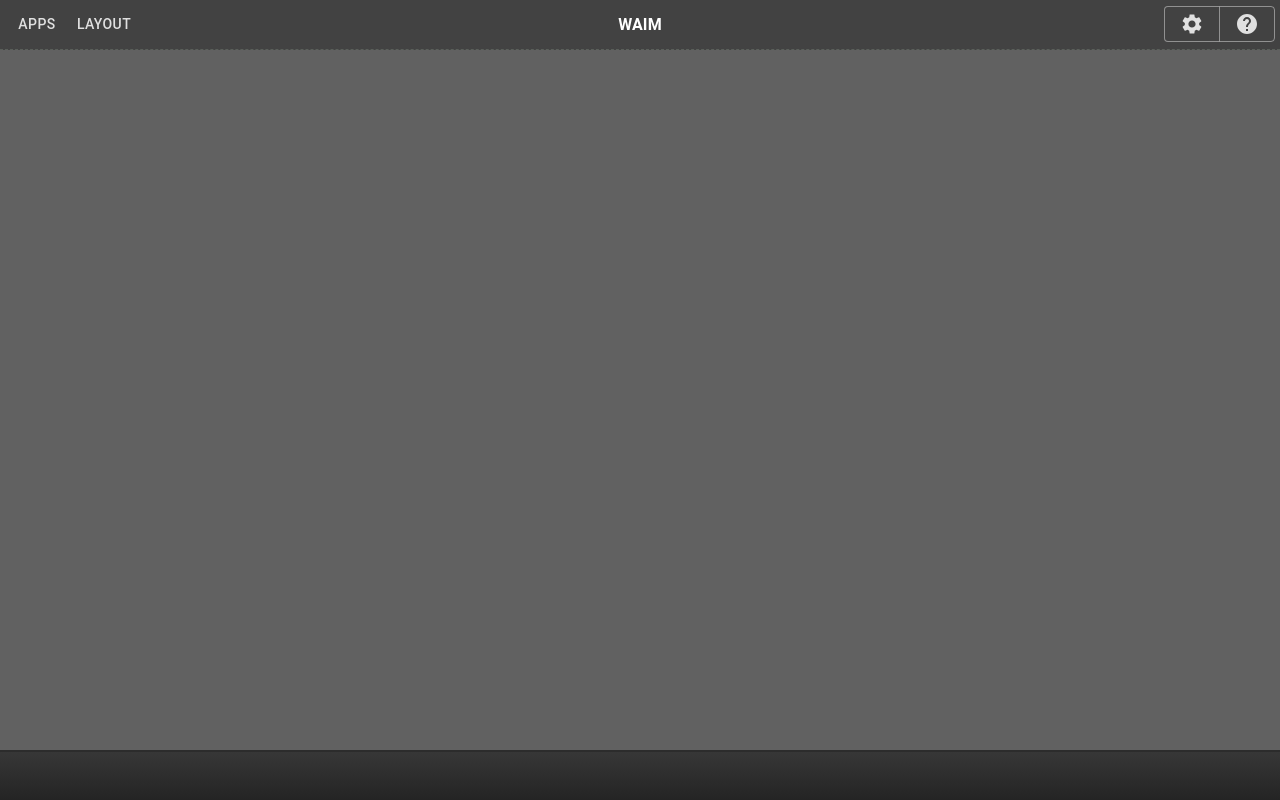
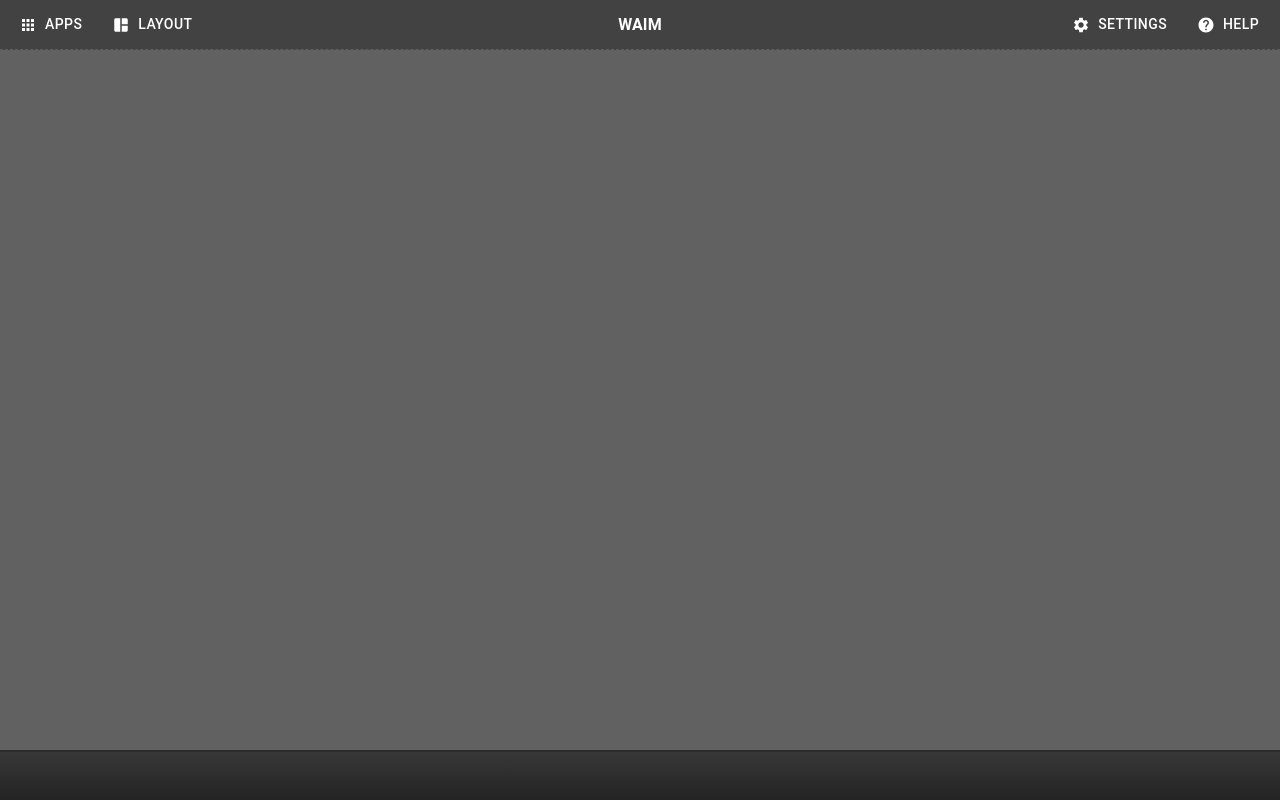
Before and after one commit to masesk/webapp-interface-manager, a React (Vite) app: page / in a window 1280 px wide. Built offline with nearby package versions, Linux system fonts and the light colour scheme.

Commit message:
update minibar, settings

```diff
--- a/package.json
+++ b/package.json
@@ -17,6 +17,7 @@
     "react": "^18.2.0",
     "react-dom": "^18.2.0",
     "react-redux": "^7.2.2",
+    "react-router-dom": "^6.9.0",
     "redux": "^4.0.5"
   },
   "devDependencies": {
--- a/src/main/AppManager.jsx
+++ b/src/main/AppManager.jsx
@@ -15,9 +15,15 @@ import Receiver from '../apps/Receiver';
 import TwoColumnLayout from './TwoColumnLayout';
 import Tabs from "@mui/material/Tabs"
 import { VERTICAL_2COLUM } from '../redux/constants';
+import {
+  createBrowserRouter,
+  RouterProvider,
+} from "react-router-dom";
+
 
 
 const AppManager = ({ windows, loadApps, addAppDom }) => {
+
   useEffect(() => {
     window.messageHandler = {}
     window.messageHandler.publish = (channelName, data) => {
@@ -30,17 +36,18 @@ const AppManager = ({ windows, loadApps, addAppDom }) => {
         callback(event.data)
       }, false);
     }
-    {/* Add all static apps below */}
+    {/* Add all static apps below */ }
     loadApps()
-    addAppDom("sender", <Sender/>)
-    addAppDom("receiver", <Receiver/>)
-    addAppDom("addwebapp", <AddWebApp/>)
+    addAppDom("sender", <Sender />)
+    addAppDom("receiver", <Receiver />)
+    addAppDom("addwebapp", <AddWebApp />)
   }, [addAppDom, loadApps])
 
 
-  return (
 
 
+  const mainPage = () => {
+    return (
       <>
         <Header windows={windows} />
         {/* Add all static windows/apps below */}
@@ -53,7 +60,7 @@ const AppManager = ({ windows, loadApps, addAppDom }) => {
         <StaticWindow appid="addwebapp" >
           <AddWebApp />
         </StaticWindow>
-      {(R.equals(R.path(["layout", "selectedLayout"], windows), VERTICAL_2COLUM)) && <TwoColumnLayout/>}
+        {(R.equals(R.path(["layout", "selectedLayout"], windows), VERTICAL_2COLUM)) && <TwoColumnLayout />}
         {
           R.compose(
             R.map(([index, win]) => {
@@ -105,6 +112,58 @@ const AppManager = ({ windows, loadApps, addAppDom }) => {
           </Tabs>
         </div>
       </>
+    )
+  }
+
+  const pageWrapper = (element) => {
+    return(
+      <div style={{height: "100vh"}}>
+        <meta name="viewport" content="width=device-width, initial-scale=1" />
+        {element}
+      </div>
+    )
+  }
+
+  const framePageWrapper = (url) => {
+    return pageWrapper(<iframe src={url} width="100%" height="100%" style={{border: "0px"}}/>)
+  }
+
+  const createPages = () => {
+    const main = mainPage()
+    let pages = [{
+      path: "/",
+      element: main,
+      errorElement: main
+    }]
+    R.compose(
+      R.map(([key, value])=> {
+       pages = R.append({path: key, element: pageWrapper(value)}, pages)
+      //  /console.log(key, value)
+      }),
+      R.toPairs
+    )(windows.appDoms)
+
+    R.compose(
+      R.map(([key, value])=> {
+        if(R.has("url", value)){
+          pages = R.append({path: key, element: framePageWrapper(value.url)}, pages)
+
+        }
+      },
+    ),
+    R.toPairs
+    )(windows.apps)
+    return pages
+  }
+
+  const router = createBrowserRouter(createPages());
+
+  return (
+
+
+    <>
+      <RouterProvider router={router} />
+    </>
   );
 }
 
--- a/src/main/Header.jsx
+++ b/src/main/Header.jsx
@@ -14,6 +14,8 @@ import HelpIcon from '@mui/icons-material/Help';
 import Menu from '@mui/material/Menu';
 import { VERTICAL_2COLUM } from '../redux/constants'
 import twoColLogo from '../img/layouts-2-icon.png'
+import AppsIcon from '@mui/icons-material/Apps';
+import AutoAwesomeMosaicIcon from '@mui/icons-material/AutoAwesomeMosaic';
 
 
 const Header = ({ windows, showWindow, toggleShowing, selectLayout, removeLayout }) => {
@@ -30,9 +32,17 @@ const Header = ({ windows, showWindow, toggleShowing, selectLayout, removeLayout
 
 
     <Box className="header noselect" sx={{ bgcolor: 'background.paper', color: 'text.primary', justifyContent: 'space-between' }}>
-      <Box sx={{width: "150px", textAlign: "start"}}>
+      <Box sx={{ width: "250px", textAlign: "start" }}>
+
+
+
+
+
+        <ButtonGroup size="small" variant="none" color="primary">
           <Button
+            size="small"
             id="basic-button"
+            startIcon={<AppsIcon />}
             aria-controls={appsAnchor ? 'basic-menu' : undefined}
             aria-haspopup="true"
             aria-expanded={appsAnchor ? 'true' : undefined}
@@ -54,9 +64,9 @@ const Header = ({ windows, showWindow, toggleShowing, selectLayout, removeLayout
                 R.map(([key, windowKey]) => {
                   return (
                     <div key={key}>
-                  <Tooltip key={`${windowKey}tooltip`} followCursor title={R.pathEq(["apps", windowKey, "single"], true, windows) && ( !R.isNil(R.find(R.propEq("appid", windowKey))(windows.view)) || R.includes(windowKey, R.values(R.path(["layout", "selectedApps"], windows)))) ? "Only one instance of app can be opened" : ""}>
-                    <span key={`${windowKey}span`} style={{display: "block"}}>
-                      <MenuItem key={`${windowKey}menuitem`} disabled={R.pathEq(["apps", windowKey, "single"], true, windows) && ( !R.isNil(R.find(R.propEq("appid", windowKey))(windows.view)) || R.includes(windowKey, R.values(R.path(["layout", "selectedApps"], windows))))} onClick={() => { showWindow(windowKey); setAppsAnchor(null); }}>{R.prop("title", R.prop(windowKey, windows.apps))}</MenuItem>
+                      <Tooltip key={`${windowKey}tooltip`} followCursor title={R.pathEq(["apps", windowKey, "single"], true, windows) && (!R.isNil(R.find(R.propEq("appid", windowKey))(windows.view)) || R.includes(windowKey, R.values(R.path(["layout", "selectedApps"], windows)))) ? "Only one instance of app can be opened" : ""}>
+                        <span key={`${windowKey}span`} style={{ display: "block" }}>
+                          <MenuItem key={`${windowKey}menuitem`} disabled={R.pathEq(["apps", windowKey, "single"], true, windows) && (!R.isNil(R.find(R.propEq("appid", windowKey))(windows.view)) || R.includes(windowKey, R.values(R.path(["layout", "selectedApps"], windows))))} onClick={() => { showWindow(windowKey); setAppsAnchor(null); }}>{R.prop("title", R.prop(windowKey, windows.apps))}</MenuItem>
                         </span>
                       </Tooltip>
                     </div>
@@ -91,7 +101,9 @@ const Header = ({ windows, showWindow, toggleShowing, selectLayout, removeLayout
 
 
           <Button
+            size="small"
             id="basic-button"
+            startIcon={<AutoAwesomeMosaicIcon/>}
             aria-controls={layoutAnchor ? 'basic-menu' : undefined}
             aria-haspopup="true"
             aria-expanded={layoutAnchor ? 'true' : undefined}
@@ -100,23 +112,18 @@ const Header = ({ windows, showWindow, toggleShowing, selectLayout, removeLayout
             Layout
           </Button>
 
+        </ButtonGroup>
+
 
       </Box>
-      <Box sx={{width: "150px", textAlign: "center"}}> <Typography variant="h7" >WAIM</Typography></Box>
+      <Box sx={{ width: "250px", textAlign: "center" }}> <Typography variant="h7" >WAIM</Typography></Box>
 
-      <Box sx={{width: "150px", textAlign: "end"}}>
+      <Box sx={{ width: "250px", textAlign: "end" }}>
 
-        <ButtonGroup aria-label="outlined primary button group">
-          <Tooltip title="Settings">
-            <Button onClick={() => { toggleShowing(true) }} variant="outlined">
-              <SettingsIcon />
-            </Button>
-          </Tooltip>
-          <Tooltip title="Help">
-            <Button variant="outlined">
-              <HelpIcon />
-            </Button>
-          </Tooltip>
+        <ButtonGroup variant="none" size="small" >
+          <Button onClick={()=>toggleShowing(true)} startIcon={<SettingsIcon/>} size="small">Settings</Button>
+          <Button startIcon={<HelpIcon/>} size="small">Help</Button>
+
         </ButtonGroup>
       </Box>
     </Box>
--- a/src/main/MinBar.jsx
+++ b/src/main/MinBar.jsx
@@ -9,16 +9,18 @@ import { Box } from '@mui/material'
 
 
 const MinBar = ({ children, index, uminimizeUpdateIndex, hideWindowId, unminimizeWindow, className, hideWindow }) => {
-
+    React.useEffect(() => {
+        console.log(className)
+    }, [className])
     return (
-        <Tab onClick={()=> {uminimizeUpdateIndex(index)}} sx={{padding: 0, bgcolor: "background.paper", marginRight: "10px", mr: 1, ml: 1, borderTopRightRadius: "25px", borderTopLeftRadius: "25px"}} label={
-            <span style={{display:"flex", minWidth: "150px", justifyContent: "space-between", alignItems: "center"}}>
+        <Tab onClick={() => { uminimizeUpdateIndex(index) }} sx={{ padding: 0, bgcolor: className === "showing" ? "background.paper" : "primary.main", color:  className === "showing" ? "background.paper.contrastText" : "primary.contrastText", marginRight: "10px", mr: 1, ml: 1, borderTopRightRadius: "25px", borderTopLeftRadius: "25px" }} label={
+            <span style={{ display: "flex", minWidth: "150px", justifyContent: "space-between", alignItems: "center" }}>
                 <IconButton component="span" onClick={e => { hideWindowId(index); e.stopPropagation(); }}>
-                <CloseIcon  size={20} />
+                    <CloseIcon size={20} sx={{ color: className === "showing" ? "background.paper.contrastText" : "primary.contrastText" }} />
                 </IconButton>
-                <Box sx={{pr: 1, textOverflow: "ellipsis", width: "inherit"}}><p style={{textAlign: "right", width: "150px", whiteSpace: "nowrap", textOverflow: "ellipsis", overflow: "hidden"}}>{children}</p></Box>
+                <Box sx={{ pr: 1, textOverflow: "ellipsis", width: "inherit" }}><p style={{ textAlign: "right", width: "150px", whiteSpace: "nowrap", textOverflow: "ellipsis", overflow: "hidden" }}>{children}</p></Box>
             </span>
-        }/>
+        } />
 
     )
 
--- a/src/main/Window.jsx
+++ b/src/main/Window.jsx
@@ -348,7 +348,7 @@ function Window({ title, width, height, url, appid, children, minimized, updateI
                 }
                 <RemoveIcon onClick={() => { minimizeWindow(index) }} className="hover" size={21} />
               </Box>
-              <Box>
+              <Box className="noselect">
                 {title}
               </Box>
             </Box>
```
Also changed, not shown: src/main/Settings.jsx (+7 -8 lines), 1 other file (tests, documents, lock files or other folders). Lines whose indentation alone changed are shown as unchanged.
